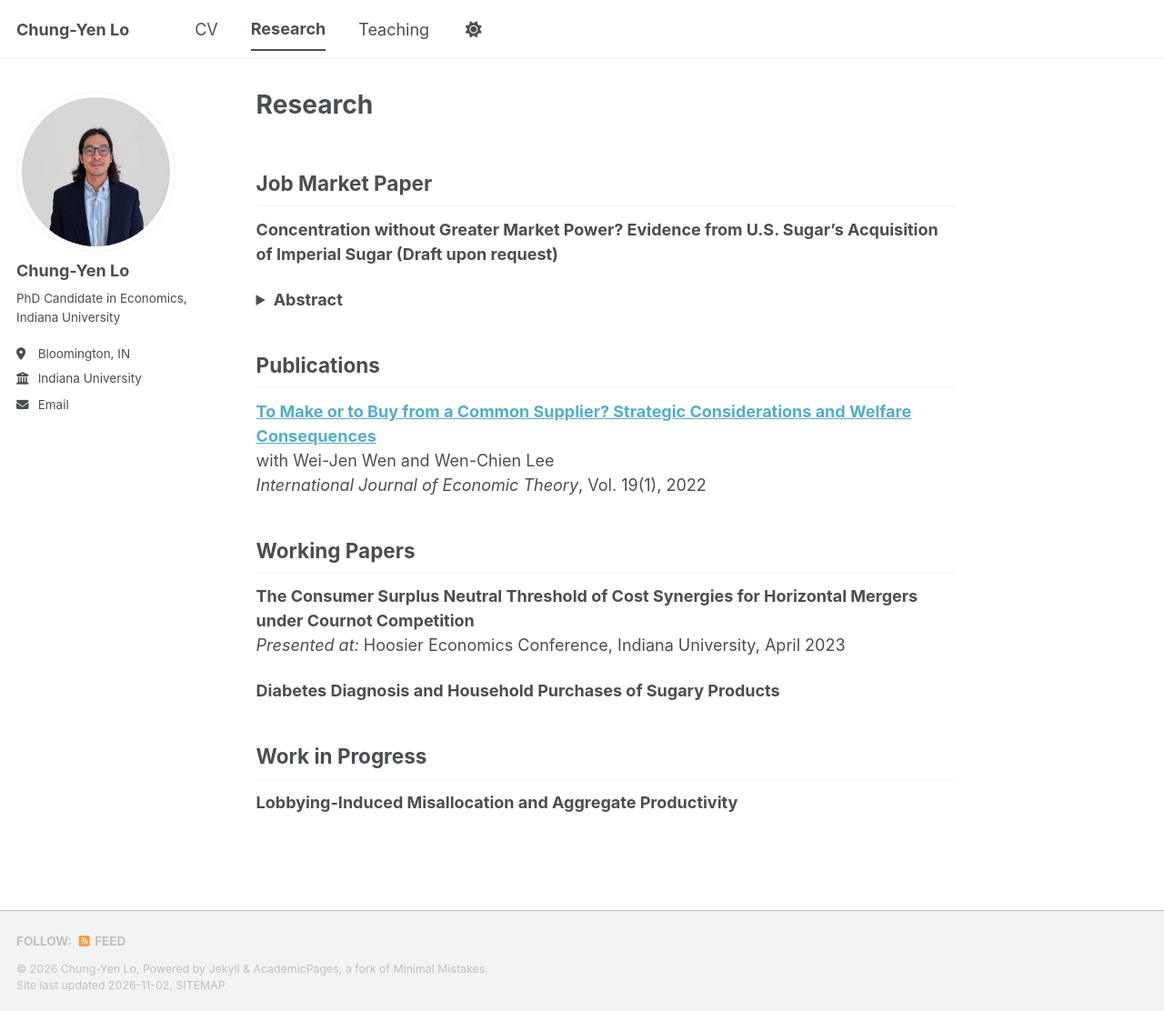
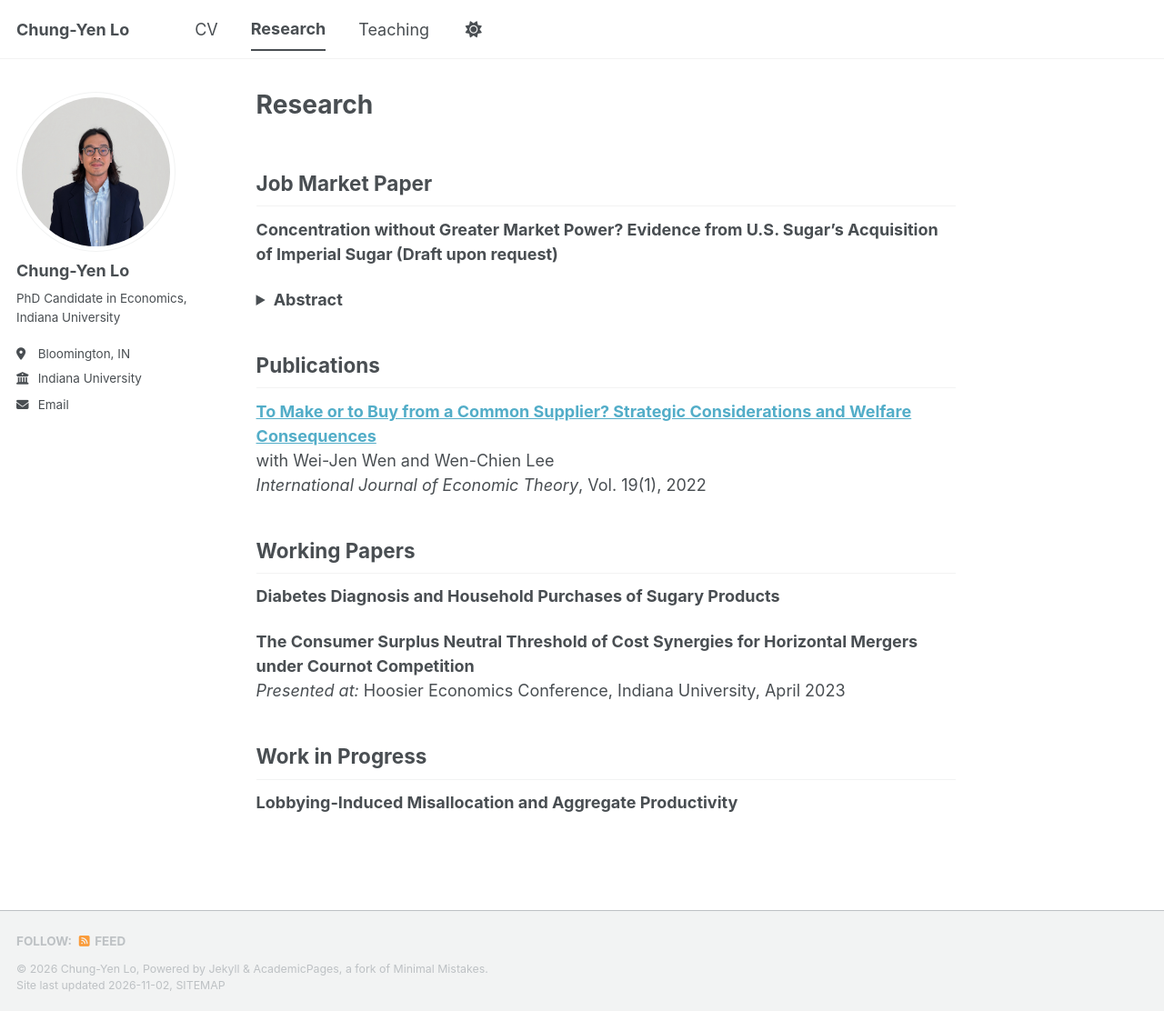
Before and after one commit to chungyenlo/chungyenlo.github.io, a Jekyll site: the page built from _pages/publications.md, in a window 1280 px wide and 1112 px high. Shown: the whole window at 91% size. Built offline with Jekyll 4.4.1, drawn with Linux system fonts in a browser that asks for light colours; a style sheet for code colours, icons or effects is not loaded.

```diff
--- a/_pages/publications.md
+++ b/_pages/publications.md
@@ -22,10 +22,10 @@ with Wei-Jen Wen and Wen-Chien Lee
 
 ## Working Papers
 
+**Diabetes Diagnosis and Household Purchases of Sugary Products**
+
 **The Consumer Surplus Neutral Threshold of Cost Synergies for Horizontal Mergers under Cournot Competition**
 *Presented at:* Hoosier Economics Conference, Indiana University, April 2023
-
-**Diabetes Diagnosis and Household Purchases of Sugary Products**
 
 ## Work in Progress
 
```
